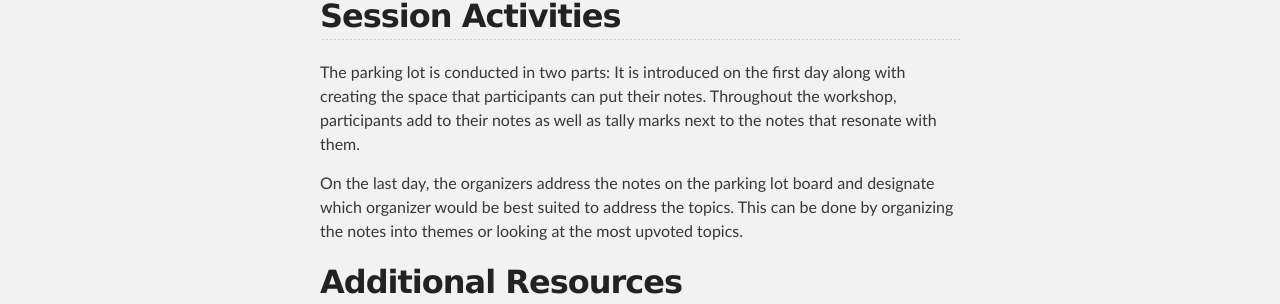
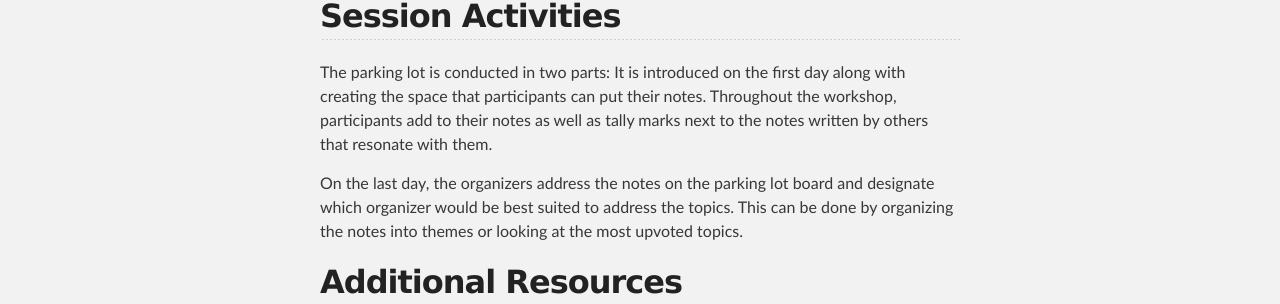
Before and after one commit to TRELIStoolkit/TRELIStoolkit.github.io, a Jekyll site: the page built from parking-lot.md, in a window 1280 px wide. Shown: the part 1004-1308 px from the top of the page. Built offline with Jekyll 4.4.1, drawn with Linux system fonts in a browser that asks for light colours; our own code applies the rules of GitHub Pages for plain Markdown files.

Commit message:
minor edits

```diff
--- a/parking-lot.md
+++ b/parking-lot.md
@@ -17,7 +17,7 @@ In this session, you will need a space for people to write their ideas. This can
 
 ## Session Activities
 The parking lot is conducted in two parts:
-It is introduced on the first day along with creating the space that participants can put their notes. Throughout the workshop, participants add to their notes as well as tally marks next to the notes that resonate with them.
+It is introduced on the first day along with creating the space that participants can put their notes. Throughout the workshop, participants add to their notes as well as tally marks next to the notes written by others that resonate with them.
 
 On the last day, the organizers address the notes on the parking lot board and designate which organizer would be best suited to address the topics. This can be done by organizing the notes into themes or looking at the most upvoted topics.
 
```
